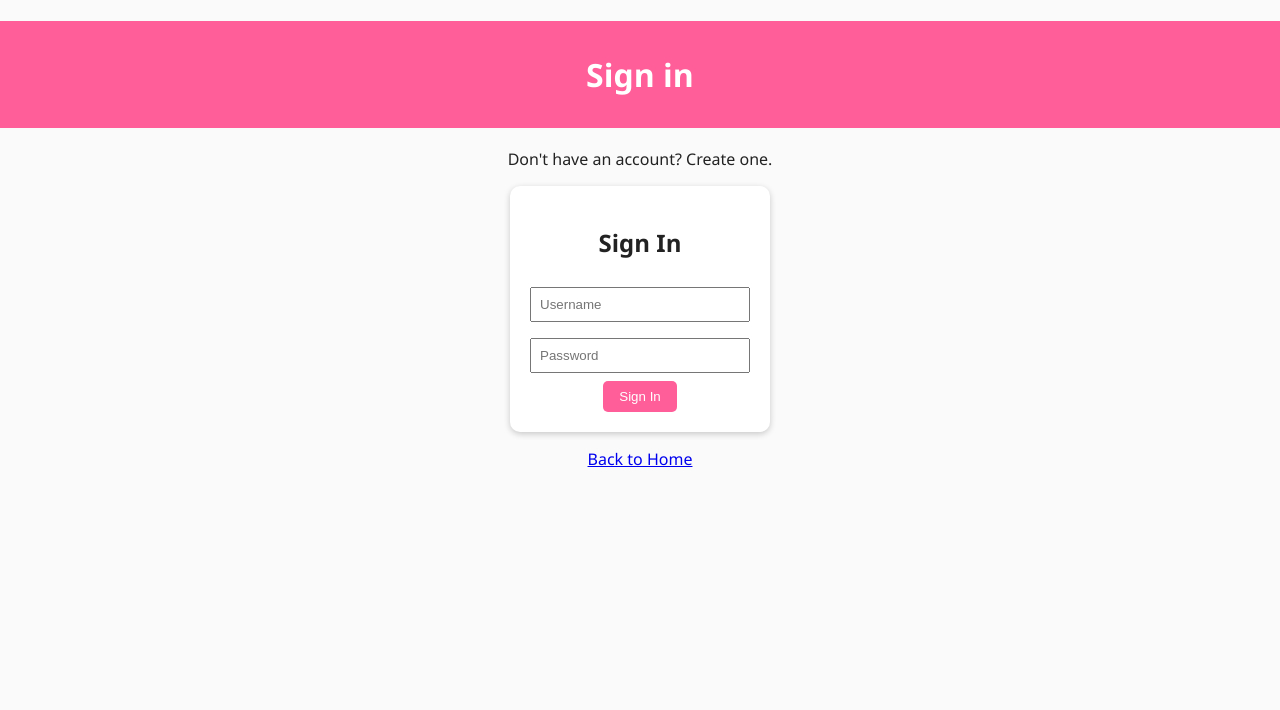
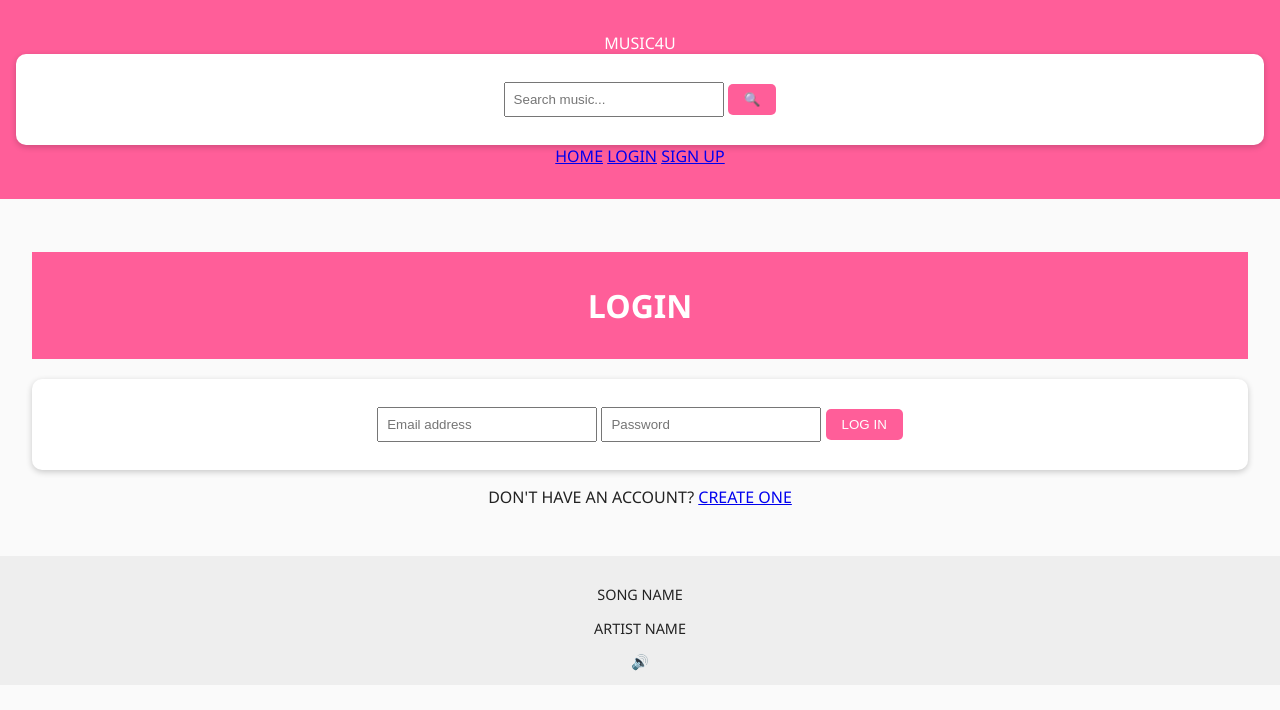
Before and after one commit to AlAzeemRasaq/Music4U, a Flask app: template FrontEnd/templates/signin.html in a window 1280 px wide. Shown: the top 710 px of the page. Run offline with Flask 3, Linux system fonts and the light colour scheme; the template is opened without the code that fills it, so the values that code supplies are empty.

Commit message:
Heavily updated signin.html

```diff
--- a/FrontEnd/templates/signin.html
+++ b/FrontEnd/templates/signin.html
@@ -1,28 +1,22 @@
-<!DOCTYPE html>
-<html lang="en">
-<head>
-    <meta charset="UTF-8">
-    <title>Sign in or sign up - Music4U</title>
-    <link rel="stylesheet" href="../static/style.css">
-</head>
-<body>
-    <h1>Sign in</h1>
-    <p>Don't have an account? Create one.</p>
+{% extends "layout.html" %}
 
-    {% if message %}
-        <p><strong>{{ message }}</strong></p>
-    {% endif %}
+{% block content %}
 
-    <div class="form-container">
+<div class="auth-wrapper">
+    <div class="auth-box">
+        <h1>LOGIN</h1>
+
         <form action="/signin" method="POST">
-            <h2>Sign In</h2>
-            <input type="hidden" name="form_type" value="Sign In">
-            <input type="text" name="username" placeholder="Username" required><br>
-            <input type="password" name="password" placeholder="Password" required><br>
-            <button type="submit">Sign In</button>
+            <input type="text" name="username" placeholder="Email address" required>
+            <input type="password" name="password" placeholder="Password" required>
+            <button type="submit">LOG IN</button>
         </form>
+
+        <p class="switch-text">
+            DON'T HAVE AN ACCOUNT?
+            <a href="/signup">CREATE ONE</a>
+        </p>
     </div>
+</div>
 
-    <p><a href="/">Back to Home</a></p>
-</body>
-</html>
+{% endblock %}
```
